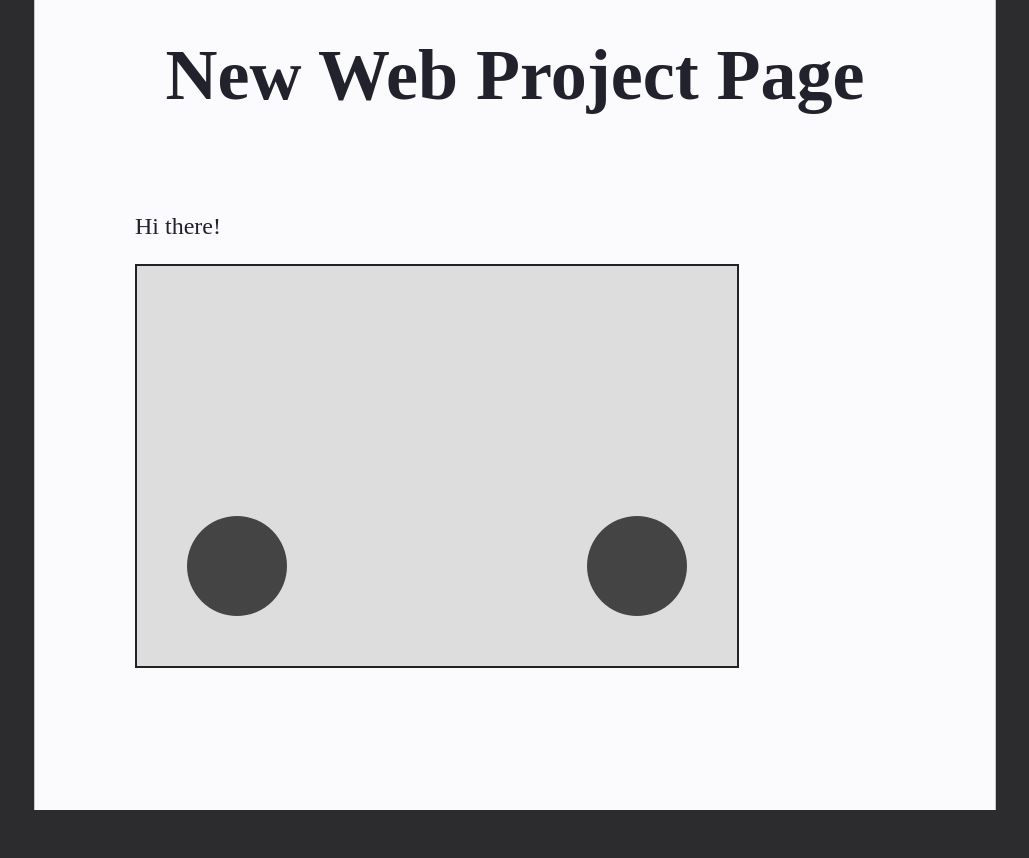
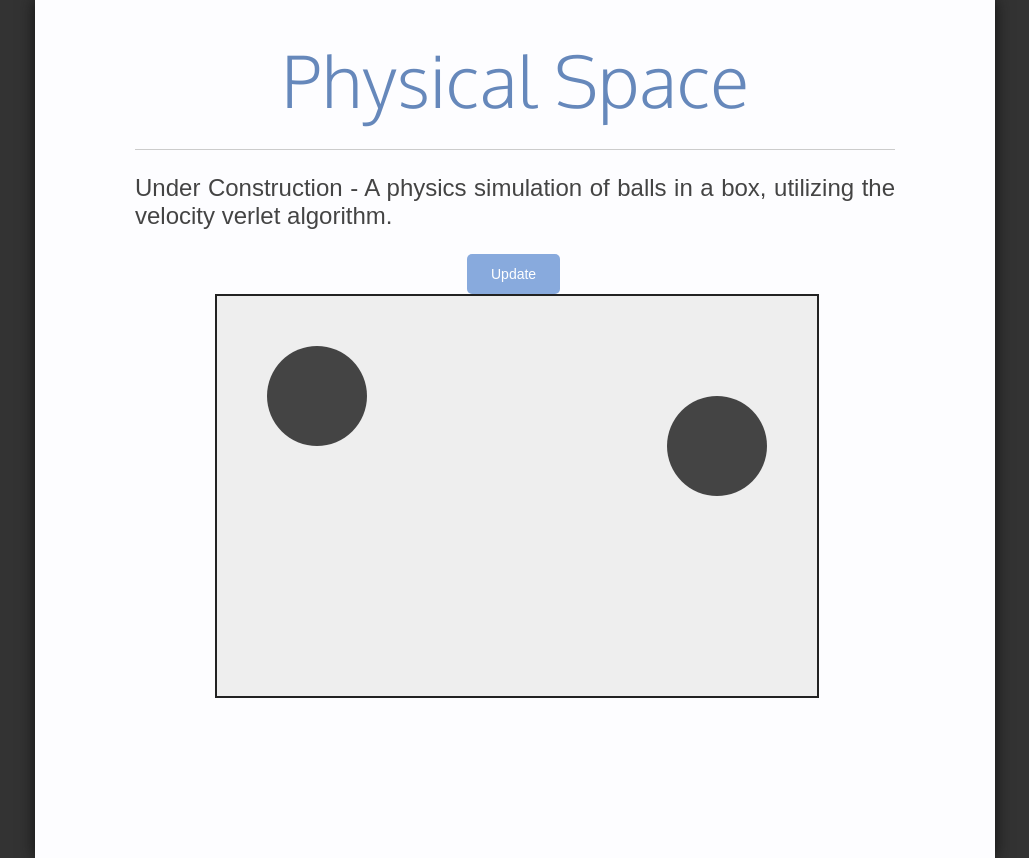
Before and after one commit to harimohanraj89/WebPhysics, a plain HTML site: page index.html in a window 1280 px wide. Shown: the whole page, without its empty margins (125-1154 px from the left). Before the commit the page ends 810 px from the top, so only its background shows below. Drawn offline with Linux system fonts and the light colour scheme; a web font is replaced by a local one.

Commit message:
First physics additions
Velocity Verlet implemented.
Update button added.
Only force currently acting is "gravity"
Page styling work.

```diff
--- a/index.html
+++ b/index.html
@@ -2,7 +2,12 @@
 "http://www.w3.org/TR/html4/loose.dtd">
 <html xmlns="http://www.w3.org/1999/xhtml">
     <head>
+
+        <!-- CSS AND FONTS -->
     	<link rel="stylesheet" type="text/css" href="css/style.css">
+        <link href='http://fonts.googleapis.com/css?family=Mako|Oxygen:300' rel='stylesheet' type='text/css'>
+
+        <!-- JAVASCRIPT -->
     	<script src="js/libvec2.js"></script>
         <script src="js/ball.js"></script>
     	<script src="js/physics.js"></script>
@@ -13,14 +18,23 @@
     <body>
     	<div id="site">
 	        <h1>
-	        	New Web Project Page
+	        	Physical Space
 	        </h1>
 
 	        <p>
-	        	Hi there!
+	        	Under Construction - A physics simulation of balls in a box, utilizing the velocity verlet algorithm.
 	        </p>
 
-            <canvas id="mainCanvas"></canvas>
+            <div id="physicswrapper">
+                <div id="buttonwrapper">
+                    <button class="button1" id="updatebutton" onclick="UpdateBalls();">Update</button>
+                </div>
+
+                <div id="canvaswrapper">
+                    <canvas id="mainCanvas"></canvas>
+                </div>
+            </div>
+
 	    </div>
 
     </body>
--- a/js/ball.js
+++ b/js/ball.js
@@ -15,12 +15,13 @@
 // 		Constructor
 // ------------------------
 
-function Ball (argRadius, argPosition, canvas) {
+function Ball (argRadius, argPosition, argDensity, canvas) {
 	this.radius 		= argRadius;
 	this.position 		= argPosition;
 	this.velocity 		= new Vec2(0,0);
-	this.force 			= new Vec2(0,0);
-	this.nextforce 		= new Vec2(0,0);
+	this.force 			= new Vec2(1,1);
+	this.density 		= argDensity;
+	this.imass			= 1/(argDensity * this.radius * this.radius);
 	this.canvasWidth	= canvas.width;
 	this.canvasHeight	= canvas.height;
 }
@@ -42,7 +43,7 @@ Ball.prototype.ResetForce = function () {
 }
 
 Ball.prototype.AddForce = function (argForce) {
-	this.force = this.force.Add(argForce);
+	this.force.Add(argForce);
 }
 
 Ball.prototype.Draw = function (ctx, scale) {
@@ -51,3 +52,18 @@ Ball.prototype.Draw = function (ctx, scale) {
 	ctx.arc(Math.round(this.position.x*scale), this.canvasHeight - Math.round(this.position.y*scale), this.radius*scale, 0, 2*Math.PI);
 	ctx.fill();
 }
+
+Ball.prototype.PreVerlet = function (delta) {
+// Executes position update and velocity half-update
+// To be called before force update
+	this.velocity.Add(Vec2.Mult(this.force,delta*this.imass/2));
+	this.position.Add(Vec2.Mult(this.velocity,delta));
+}
+
+Ball.prototype.PostVerlet = function (delta) {
+// Executes velocity velocity second-half-update
+// To be called after force update
+	this.velocity.Add(Vec2.Mult(this.force,delta*this.imass/2));
+
+	this.position.Display();
+}
--- a/js/libvec2.js
+++ b/js/libvec2.js
@@ -72,8 +72,8 @@ Vec2.prototype.Sub = function (argVec) {
 }
 
 Vec2.prototype.Mult = function (argScalar) {
-	this.x *= argVec.x;
-	this.y *= argVec.y;
+	this.x *= argScalar;
+	this.y *= argScalar;
 }
 
 // ------------------------
--- a/js/physics.js
+++ b/js/physics.js
@@ -2,23 +2,53 @@
  * @author Hariharan Mohanraj
  */
 
+var BOXHEIGHT = 8;
+var BOXWIDTH  = 12;
+var GRAVITY   = new Vec2(0,-100);
+var DELTA     = 0.01;
+
+var c;
+var ctx;
+var ball1;
+var ball2;
+
 window.onload = function () {
 
-	var BOXHEIGHT = 8;
-	var BOXWIDTH  = 12;
-
-	var c = document.getElementById("mainCanvas");
+	c = document.getElementById("mainCanvas");
 	c.width = 1200;
 	c.height = 800;
-	var ctx = c.getContext("2d");
+	ctx = c.getContext("2d");
 
-	var ball1 = new Ball(1,new Vec2(2,2),c);
-	var ball2 = new Ball(1,new Vec2(10,2),c);
+	ball1 = new Ball(1,new Vec2(2,6),1,c);
+	ball2 = new Ball(1,new Vec2(10,5),1,c);
 
 	ball1.Draw(ctx,100);
 	ball2.Draw(ctx,100);
 
-	if (ball1.radius + ball2.radius > Vec2.Sub(ball1.position,ball2.position).Magnitude() ) {
-		console.log('Collision!');
-	}
+	UpdateForces();
+
+	console.log(GRAVITY);
+	console.log(ball1);
+	console.log(ball2);
 }
+
+UpdateBalls = function () {
+	ball1.PreVerlet(DELTA);
+	ball2.PreVerlet(DELTA);
+
+	UpdateForces();
+
+	ball1.PostVerlet(DELTA);
+	ball2.PostVerlet(DELTA);
+
+	ctx.clearRect(0,0,c.width,c.height);
+	ball1.Draw(ctx,100);
+	ball2.Draw(ctx,100);
+}
+
+UpdateForces = function () {
+	ball1.ResetForce();
+	ball2.ResetForce();
+	ball1.AddForce(GRAVITY);
+	ball2.AddForce(GRAVITY);
+}
--- a/less/style.less
+++ b/less/style.less
@@ -2,11 +2,13 @@
 /*				style.css				   */
 /* ======================================= */
 
-@background-main:#fbfbfd;
-@background-side:#030021;
-@font-main:#22222d;
-@canvas-background:#ddd;
+@background-main:#fdfdff;
+@background-side:#333;
+@heading-color:#68b;
+@font-main:#444;
+@canvas-background:#eee;
 @canvas-border:#222;
+@button-color:@heading-color+#222;
 
 html {
 	height:100%;
@@ -14,7 +16,7 @@ html {
 
 body {
 	margin : 0;
-	background-color : @background-main - #cfcfcf;
+	background-color : @background-side;
 	height:100%;
 }
 
@@ -30,29 +32,80 @@ body {
 	padding-top:  10px;
 	padding-left: 100px;
 	padding-right:100px;
+	padding-bottom:48px;
 
-	border-right:1px solid @background-main - #333;
-	border-left:1px solid @background-main - #333;
-	color:@font-main;
+	//border-right:1px solid @background-main - #333;
+	//border-left:1px solid @background-main - #333;
+	box-shadow : 0px 0px 15px @background-side - #222;
 	background-color: @background-main;
 
 	h1 {
+		width:100%;
+
 		padding:0;
-		margin-top:24px;
-		margin-bottom:96px;
+		padding-top:24px;
+		padding-bottom:24px;
+
+		margin:0;
+
+		font-family:"Oxygen",sans-serif;
+		font-weight:300;
 		text-align:center;
 		font-size : 72px;
+		color:@heading-color;
+
+		border-bottom:1px solid #ccc;
 	}
 
 	p {
+		padding:0;
+		padding-top:24px;
+		padding-bottom:24px;
+		margin:0;
+
+		font-family:"Mako",sans-serif;
+		text-align:justify;
 		font-size : 24px;
+		color:@font-main;
 	}
 
-	#mainCanvas {
-		width:600px;
-		height:400px;
-		background-color:@canvas-background;
-		border:2px solid @canvas-border;
+	div#physicswrapper {
+
+		div#buttonwrapper {
+			width:96px;
+			margin-left:auto;
+			margin-right:auto;
+			.button1 {
+				padding-left:24px;
+				padding-right:24px;
+				padding-top:12px;
+				padding-bottom:12px;
+				background-color:@button-color;
+
+				border:none;
+				box-shadow:none;
+				border-radius:5px;
+
+				color:#fff;
+				font-size:14px;
+
+				&:active {
+					background-color:@button-color - #222;
+				}
+			}
+		}
+
+		div#canvaswrapper {
+			clear:both;
+			width:600px;
+			margin-left:auto;
+			margin-right:auto;
+			#mainCanvas {
+				width:600px;
+				height:400px;
+				background-color:@canvas-background;
+				border:2px solid @canvas-border;
+			}
+		}
 	}
-
 }
```
Also changed, not shown: css/style.css.
